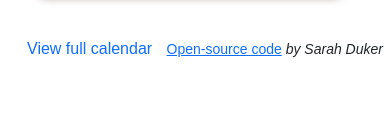
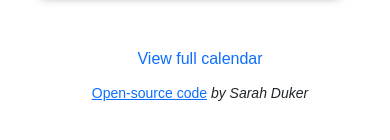
Before and after one commit to Korewaa-30/Personal-Project2, a plain HTML site: page index.html in a window 390 px wide. Shown: the part 218-358 px from the top of the page. Drawn offline with nearby package versions, Linux system fonts and the light colour scheme; a web font is replaced by a local one.

Commit message:
Cater for smaller devices

```diff
--- a/calendar.css
+++ b/calendar.css
@@ -230,9 +230,12 @@ h1 {
 		height: auto;
 	}
 	.change-view {
+		display: flex;
+		flex-wrap: wrap;
 		margin: 5px;
 		max-width: 100%;
 		padding: 5px;
+		place-content: center;
 		text-decoration: none;
 	}
 
--- a/max-calendar.css
+++ b/max-calendar.css
@@ -262,6 +262,7 @@ a:hover {
 	}
 	.calendar-header {
 		align-items: center;
+		margin-left: 10px;
 		max-width: 90%;
 	}
 	a:hover {
```
